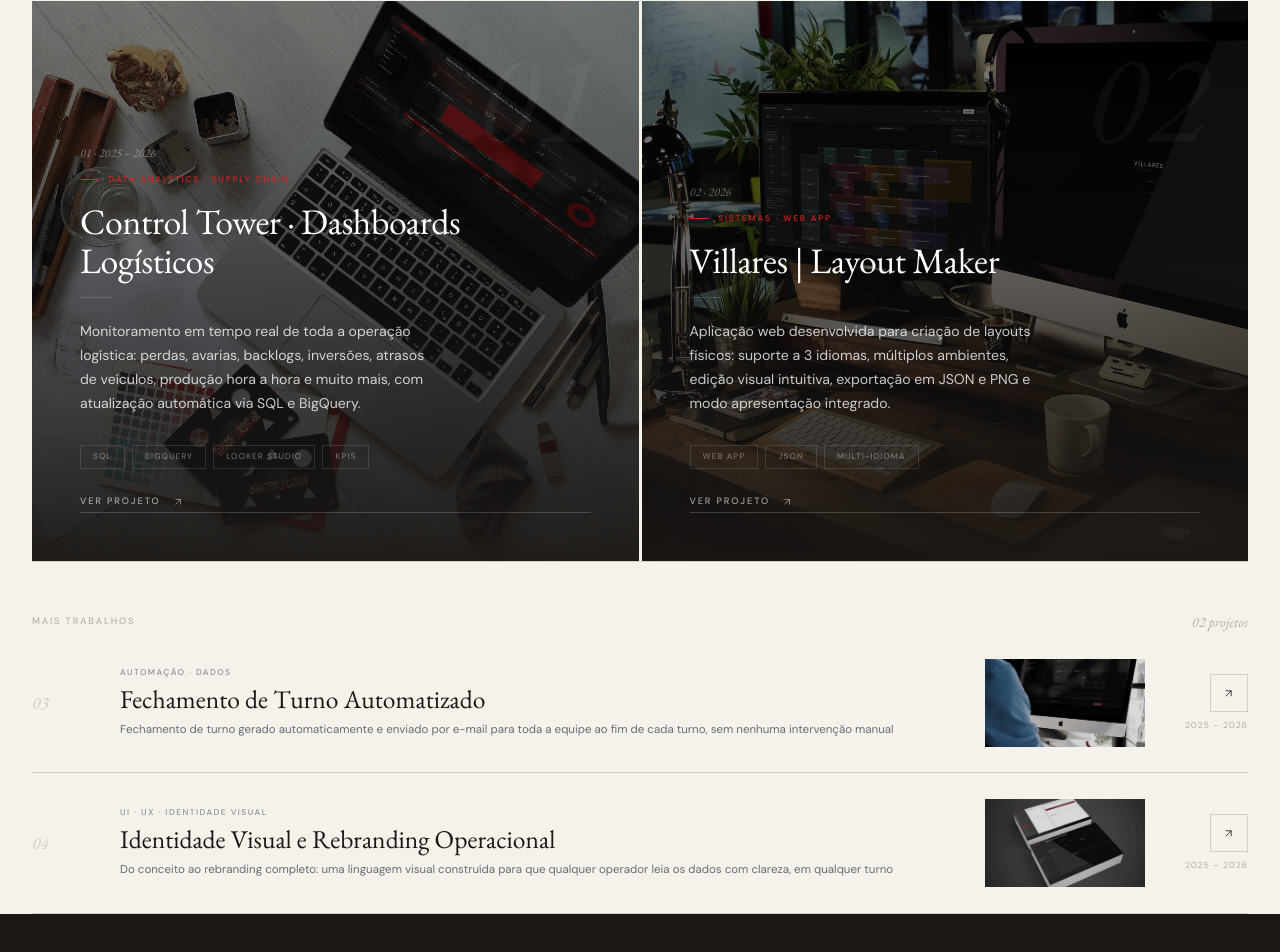
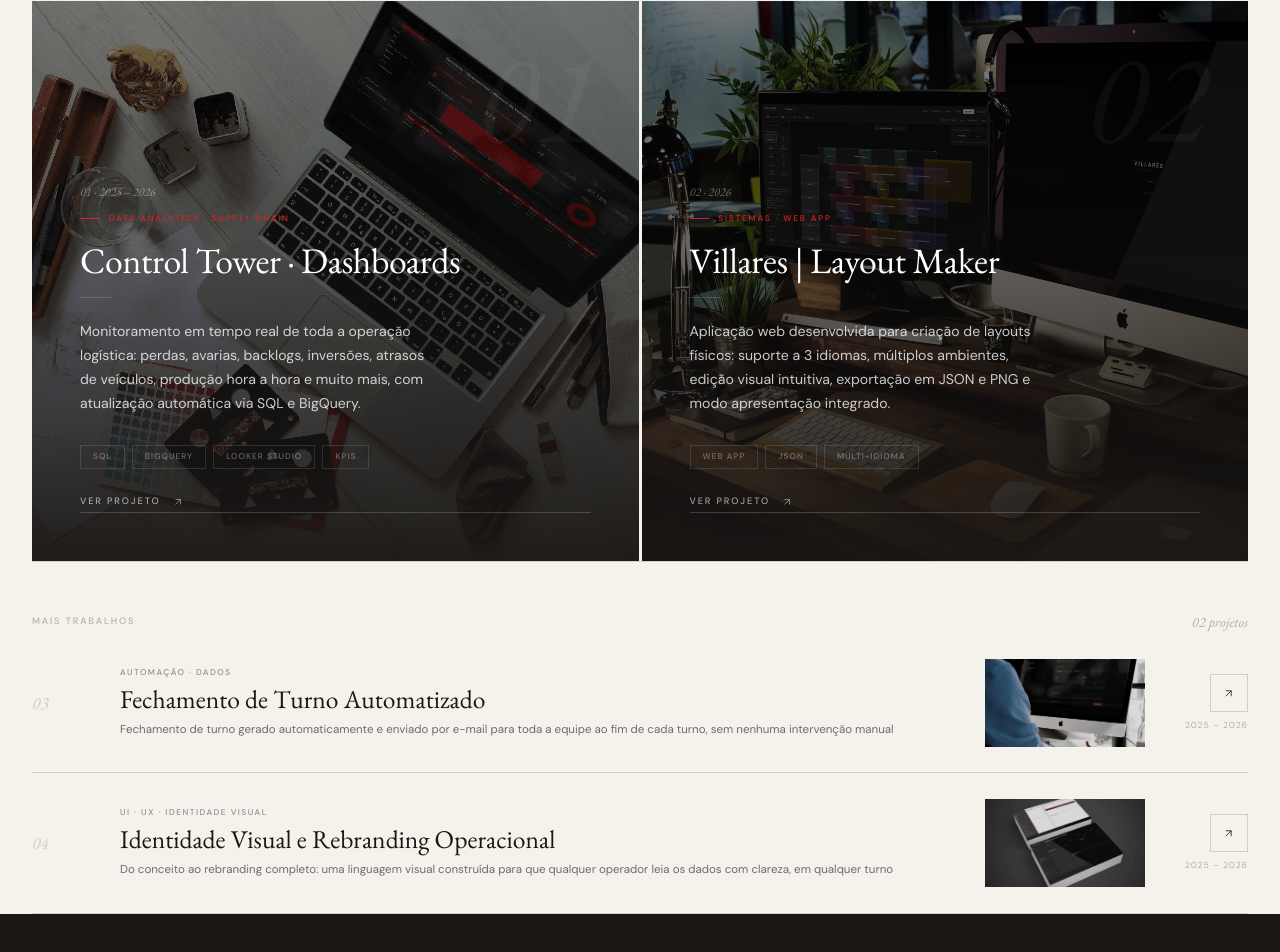
Before and after one commit to WillVillsDsSants/Willian-Villares-Portfolio, a plain HTML site: page index.html in a window 1280 px wide. Shown: the part 3520-4472 px from the top of the page. Drawn offline with nearby package versions, Linux system fonts and the light colour scheme; a web font is replaced by a local one.

Commit message:
Update index.html

```diff
--- a/index.html
+++ b/index.html
@@ -642,7 +642,7 @@
       <div class="project-hero-card-content">
         <span class="project-hero-card-num">01 · 2025 – 2026</span>
         <p class="project-hero-card-cat">Data Analytics · Supply Chain</p>
-        <h3 class="project-hero-card-title">Control Tower · Dashboards Logísticos</h3>
+        <h3 class="project-hero-card-title">Control Tower · Dashboards</h3>
         <div class="project-hero-card-rule"></div>
         <p class="project-hero-card-desc">Monitoramento em tempo real de toda a operação logística: perdas, avarias, backlogs, inversões, atrasos de veículos, produção hora a hora e muito mais, com atualização automática via SQL e BigQuery.</p>
         <div class="project-hero-card-tags">
```
